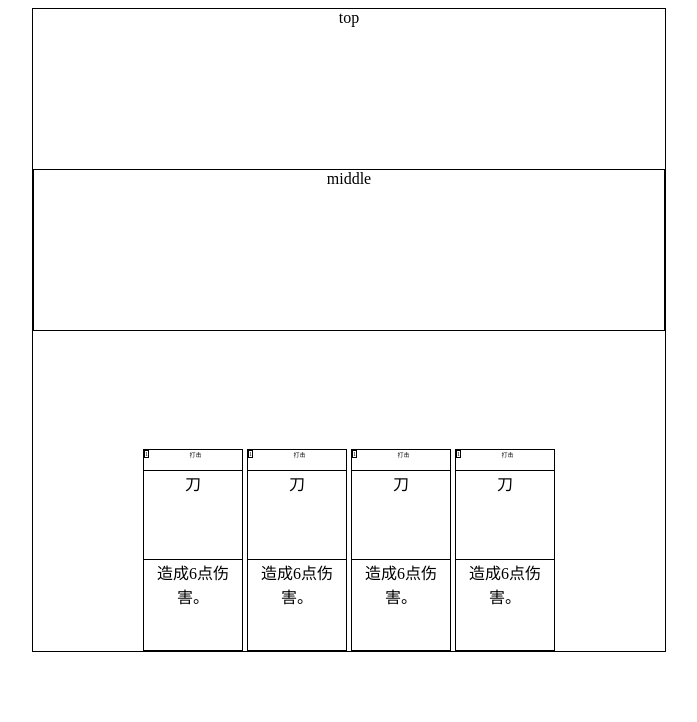
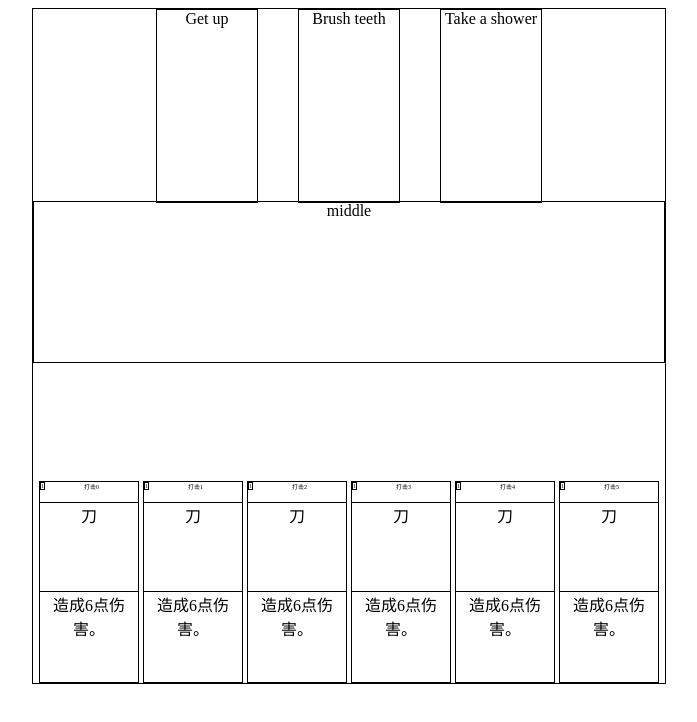
Before and after one commit to betgo/dbgGame, an Angular app: page / in a window 1280 px wide. Shown: the top 722 px of the page, without its empty margins (291-988 px from the left). Built offline with nearby package versions, Linux system fonts and the light colour scheme.

Commit message:
完善拖拽功能

```diff
--- a/src/app/battle/componets/view/view.component.html
+++ b/src/app/battle/componets/view/view.component.html
@@ -1,11 +1,21 @@
+<div class="battle-view">
+  <div class="top"
 
+   >
+    <app-monster
+     *ngFor="let monster of monsters;let i=index" style="height:100% " [id]="i"
+        (mouseenter)="mouseEnter($event)" (mouseleave)="mouseLeave()">
+        {{monster}}
+    </app-monster
+    >
 
-
-
-<div class="battle-view">
-    <div class="top">top</div>
-    <div class="middle">middle</div>
-    <div class="foot"  cdkDropList  (cdkDropListDropped)="drop($event)" >
-        <app-card *ngFor="let card of cards" [cardItem]="card" cdkDrag ></app-card>
-    </div>
+  </div>
+  <div class="middle">middle</div>
+  <div class="foot"
+    cdkDropList
+    #todoList="cdkDropList"
+    [cdkDropListConnectedTo]="[doneList]"
+    (cdkDropListDropped)="drop($event)">
+    <app-card class="example-box" *ngFor="let card of cards" [cardItem]="card" cdkDrag></app-card>
+  </div>
 </div>
--- a/src/app/battle/componets/view/view.component.scss
+++ b/src/app/battle/componets/view/view.component.scss
@@ -5,8 +5,12 @@
     border:1px black solid;
 
     .top{
-        height: 10em;
+        height: 12em;
         text-align: center;
+        display: flex;
+        flex-direction: row;
+        align-items: flex-start;
+        justify-content: center;
     }
     .middle{
         height: 10em;
@@ -22,6 +26,8 @@
         align-items: flex-end;
     }
 }
+
+
 .cdk-drag-preview {
     box-sizing: border-box;
     border-radius: 4px;
--- a/src/app/battle/componets/view/view.component.ts
+++ b/src/app/battle/componets/view/view.component.ts
@@ -1,6 +1,6 @@
-import { Component, OnInit } from '@angular/core';
+import { Component, OnInit, ViewChild } from '@angular/core';
 import { Card } from 'src/app/product';
-import { CdkDragDrop, moveItemInArray } from '@angular/cdk/drag-drop';
+import { CdkDragDrop, moveItemInArray, CdkDropList } from '@angular/cdk/drag-drop';
 
 @Component({
   selector: 'app-view',
@@ -15,18 +15,49 @@ export class ViewComponent implements OnInit {
     desc: '造成6点伤害。',
 
   };
+  monsters = [
+    'Get up',
+    'Brush teeth',
+    'Take a shower',
+  ];
+  selectCard: Card;
+  selectMonster = '';
+
   cards: Card[] = [];
   constructor() { }
 
+  @ViewChild('todoList', { static: false }) todolist: CdkDropList;
+
   ngOnInit() {
-    for (let index = 0; index < 4; index++) {
-      this.cards.push(this.card);
+    for (let index = 0; index < 6; index++) {
+      let cardtemp = JSON.parse(JSON.stringify(this.card));
+      cardtemp.title += index;
+      this.cards.push(cardtemp);
     }
 
   }
 
   drop(event: CdkDragDrop<string[]>) {
-    moveItemInArray(this.cards, event.previousIndex, event.currentIndex);
+
+    // 当放在怪物上时,判断
+    if (this.selectMonster ) {
+      this.selectCard = this.cards[event.previousIndex];
+      this.attack(event.previousIndex, this.selectMonster);
+    }
   }
 
+  //获取怪物信息
+  mouseEnter(e) {
+    this.selectMonster = this.monsters[e.target.id];
+  }
+  mouseLeave() {
+    this.selectMonster = null;
+  }
+
+  attack(cardIndex, monster) {
+    this.selectCard = this.cards[cardIndex];
+    this.cards.splice(cardIndex, 1);
+    console.log('对', monster, this.selectCard.desc);
+
+  }
 }
--- a/src/app/product/componets/index.ts
+++ b/src/app/product/componets/index.ts
@@ -1 +1,2 @@
 export * from './card';
+export * from './monster';
--- /dev/null
+++ b/src/app/product/componets/monster/index.ts
@@ -0,0 +1 @@
+export * from './monster.component';
--- /dev/null
+++ b/src/app/product/componets/monster/monster.component.html
@@ -0,0 +1,3 @@
+<div class="monster" >
+    <ng-content ></ng-content>
+</div>
--- /dev/null
+++ b/src/app/product/componets/monster/monster.component.scss
@@ -0,0 +1,9 @@
+.monster{
+    width: 100px;
+    height: 100%;
+    border: 1px black solid;
+    margin: 0 20px;
+    &:hover{
+        color: blue;
+    }
+}
--- /dev/null
+++ b/src/app/product/componets/monster/monster.component.ts
@@ -0,0 +1,19 @@
+import { Component, OnInit, Input } from '@angular/core';
+
+@Component({
+  selector: 'app-monster',
+  templateUrl: './monster.component.html',
+  styleUrls: ['./monster.component.scss']
+})
+export class MonsterComponent implements OnInit {
+
+
+    @Input() key = '';
+  constructor() { }
+
+  ngOnInit() {
+  }
+
+
+
+}
--- a/src/app/product/product.module.ts
+++ b/src/app/product/product.module.ts
@@ -2,10 +2,12 @@ import { NgModule } from '@angular/core';
 import { CommonModule } from '@angular/common';
 import { CardComponent } from './componets/card/card.component';
 import {DragDropModule } from '@angular/cdk/drag-drop';
+import { MonsterComponent } from './componets/monster/monster.component';
 
 @NgModule({
   declarations: [
     CardComponent,
+    MonsterComponent,
   ],
   imports: [
     CommonModule,
@@ -13,6 +15,7 @@ import {DragDropModule } from '@angular/cdk/drag-drop';
   ],
   exports: [
     CardComponent,
+    MonsterComponent,
     DragDropModule,
   ]
 })
```
Also changed, not shown: 2 other files (tests, documents, lock files or other folders).
